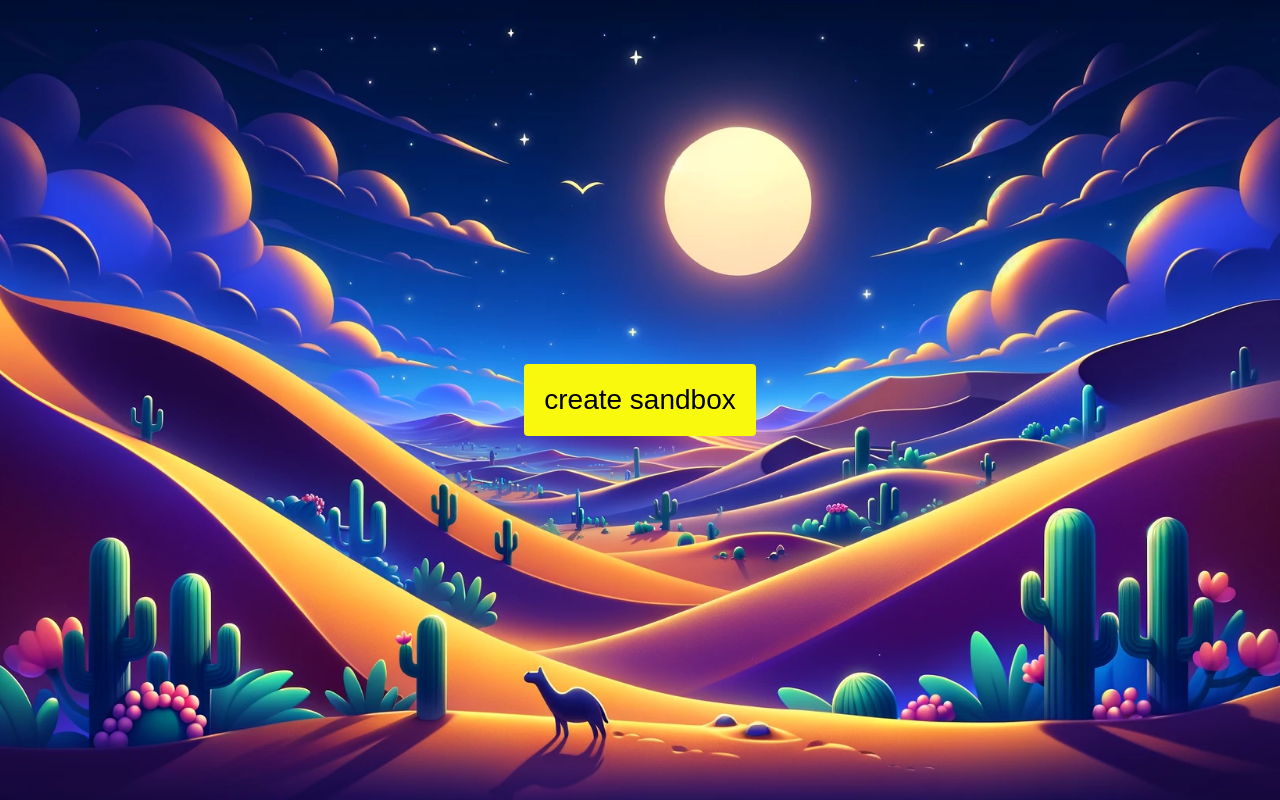
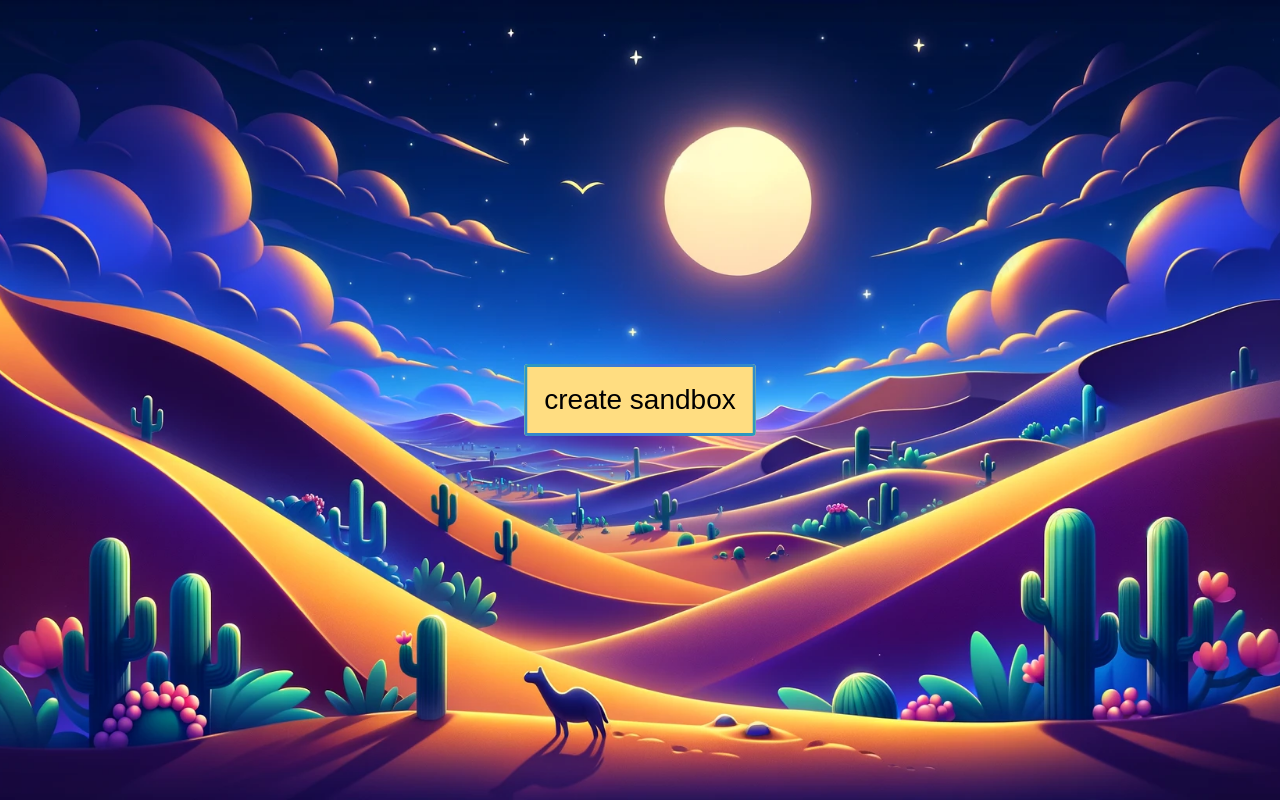
Before and after one commit to FELLUSBEN/browser-sandbox, a plain HTML site: page webserver/templates/index.html in a window 1280 px wide. Drawn offline with Linux system fonts and the light colour scheme.

Commit message:
Super button edit

```diff
--- a/webserver/static/style.css
+++ b/webserver/static/style.css
@@ -22,7 +22,7 @@ form {
 .button {
     display: inline-block;
     border-radius: 4px;
-    background-color: #f9f90e;
+    background-color: #ffdd81;
     border: none;
     color: #000000;
     text-align: center;
@@ -58,3 +58,62 @@ form {
     opacity: 1;
     right: 0;
   }
+
+
+
+
+
+
+
+.animated-box {
+  position: relative;
+  border-radius: 4px;
+}
+
+.animated-box:after {
+  content: '';
+  position: absolute;
+  top: 0;
+  left: 0;
+  right: 0;
+  bottom: 0;
+  border-radius: 4px;
+  background: linear-gradient(120deg, #00ff73, #4169E1, #00ff73);
+  background-size: 300% 300%;
+  clip-path: polygon(0% 100%, 3px 100%, 3px 3px, calc(100% - 3px) 3px, calc(100% - 3px) calc(100% - 3px), 3px calc(100% - 3px), 3px 100%, 100% 100%, 100% 0%, 0% 0%);
+}
+
+.animated-box.in:after {
+  animation: frame-enter 1s forwards ease-in-out reverse, gradient-animation 4s ease-in-out infinite;
+}
+
+/* motion */
+@keyframes gradient-animation {
+  0% {
+    background-position: 15% 0%;
+  }
+  50% {
+    background-position: 85% 100%;
+  }
+  100% {
+    background-position: 15% 0%;
+  }
+}
+
+@keyframes frame-enter {
+  0% {
+    clip-path: polygon(0% 100%, 3px 100%, 3px 3px, calc(100% - 3px) 3px, calc(100% - 3px) calc(100% - 3px), 3px calc(100% - 3px), 3px 100%, 100% 100%, 100% 0%, 0% 0%);
+  }
+  25% {
+    clip-path: polygon(0% 100%, 3px 100%, 3px 3px, calc(100% - 3px) 3px, calc(100% - 3px) calc(100% - 3px), calc(100% - 3px) calc(100% - 3px), calc(100% - 3px) 100%, 100% 100%, 100% 0%, 0% 0%);
+  }
+  50% {
+    clip-path: polygon(0% 100%, 3px 100%, 3px 3px, calc(100% - 3px) 3px, calc(100% - 3px) 3px, calc(100% - 3px) 3px, calc(100% - 3px) 3px, calc(100% - 3px) 3px, 100% 0%, 0% 0%);
+  }
+  75% {
+    -webkit-clip-path: polygon(0% 100%, 3px 100%, 3px 3px, 3px 3px, 3px 3px, 3px 3px, 3px 3px, 3px 3px, 3px 0%, 0% 0%);
+  }
+  100% {
+    -webkit-clip-path: polygon(0% 100%, 3px 100%, 3px 100%, 3px 100%, 3px 100%, 3px 100%, 3px 100%, 3px 100%, 3px 100%, 0% 100%);
+  }
+}
--- a/webserver/templates/index.html
+++ b/webserver/templates/index.html
@@ -6,8 +6,8 @@
     </head>
 
     <body>
-        <form action="/create_sandbox" method="post">
-            <button type="submit" class="button"><span>create sandbox</span></button>
+        <form action="create_sandbox" method="post">
+            <button type="submit" class="button animated-box in"><span>create sandbox</span></button>
         </form>
     </body>
 </html>
```
Also changed, not shown: 1 other file.
